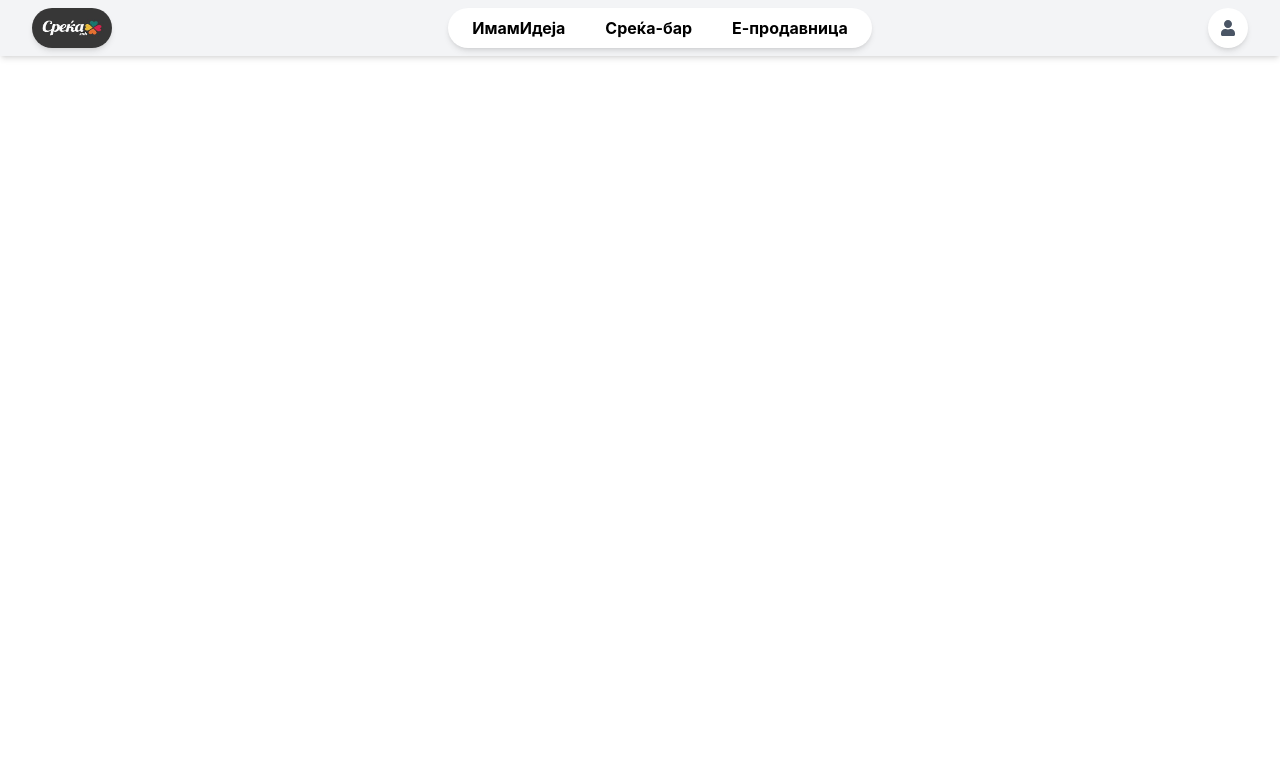
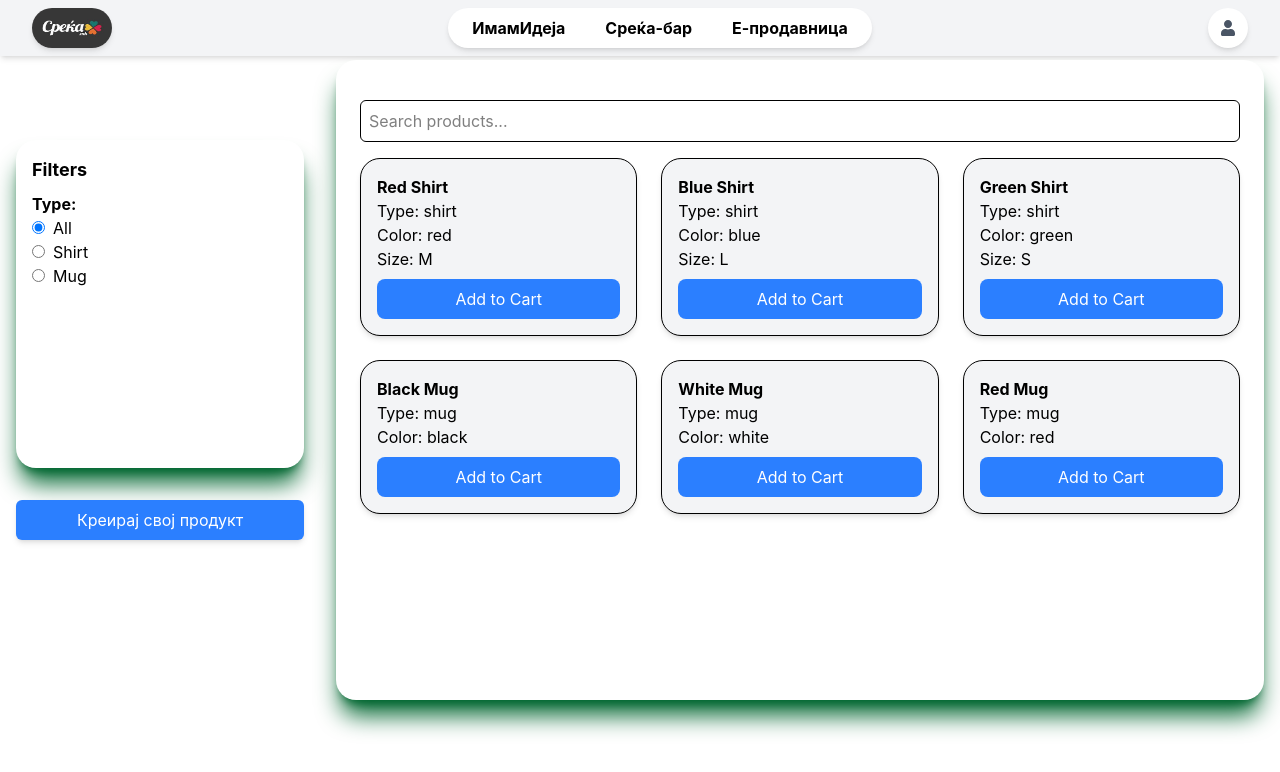
Before and after one commit to IamMistake/HackaProba, a React (Vite) app in the folder hackathon/: page /WebShop in a window 1280 px wide. Shown: the top 772 px of the page. Built offline with nearby package versions, Linux system fonts and the light colour scheme.

Commit message:
MakeAProduct

```diff
--- a/hackathon/src/App.jsx
+++ b/hackathon/src/App.jsx
@@ -1,7 +1,8 @@
 import './App.css'
 import NavBar from "./components/NavBar.jsx";
 import Home from "./pages/Home.jsx";
-import WebShop from './components/WebShop.jsx';
+import WebShop from './pages/WebShop.jsx';
+import MakeAProduct from './components/MakeAProduct.jsx';
 import { BrowserRouter as Router, Routes, Route } from "react-router-dom";
 
 function App() {
@@ -12,6 +13,7 @@ function App() {
         <Routes>
         <Route path="/" element={<Home />}> </Route>
         <Route path="/WebShop" element={<WebShop />}> </Route>
+        <Route path="/MakeAProduct" element={<MakeAProduct />}> </Route>
         </Routes>
       </div>  </Router>
   );
--- /dev/null
+++ b/hackathon/src/components/MakeAProduct.jsx
@@ -0,0 +1,86 @@
+import { useState } from "react";
+import { useNavigate } from "react-router-dom";
+
+function MakeAProduct() {
+  const navigate = useNavigate();
+  const [input, setInput] = useState("");
+  const [designOption, setDesignOption] = useState("AI");
+  const [showPreviews, setShowPreviews] = useState(false);
+
+  const handleSubmit = () => {
+    setShowPreviews(true);
+  };
+
+  return (
+    <div className="px-8 py-4">
+      <div className="flex justify-center items-start mt-10">
+        <div className="mr-6">
+          <button
+            onClick={() => navigate("/WebShop")}
+            className="mb-auto bg-blue-500 text-white px-4 py-2 rounded-md shadow-md hover:bg-blue-700"
+          >
+            Go back
+          </button>
+        </div>
+
+        <div className="bg-white p-6 rounded-2xl shadow-xl shadow-green-700 w-full max-w-md">
+          <h2 className="text-xl font-bold text-center mb-4">Create a Product</h2>
+
+          <label className="block text-gray-700 font-medium">Enter something:</label>
+          <input
+            type="text"
+            className="w-full p-2 mt-2 mb-4 border border-gray-300 rounded-md focus:outline-none focus:ring-2 focus:ring-blue-500"
+            onChange={(e) => setInput(e.target.value)}
+          />
+
+          <p className="text-gray-600 text-sm mb-4">
+            How it works: <span className="font-semibold">BLAH BLAH BLAH</span>
+          </p>
+
+          <fieldset className="space-y-3">
+            <legend className="text-gray-700 font-medium">Choose an option:</legend>
+
+            {["AI", "Со твое"].map((option) => (
+              <div key={option} className="flex items-center p-2 border border-gray-300 rounded-md shadow-sm">
+                <input
+                  id={option}
+                  type="radio"
+                  name="product-option"
+                  value={option}
+                  checked={designOption === option}
+                  onChange={() => setDesignOption(option)}
+                  className="w-4 h-4 text-blue-600 focus:ring-blue-500"
+                />
+                <label htmlFor={option} className="ml-2 text-gray-900">
+                  {option}
+                </label>
+              </div>
+            ))}
+          </fieldset>
+
+          <button
+            onClick={handleSubmit}
+            className="mt-4 w-full bg-green-500 text-white py-2 px-4 rounded-lg hover:bg-green-600 transition"
+          >
+            Submit
+          </button>
+
+          {showPreviews && (
+            <div className="mt-8 grid grid-cols-2 gap-4">
+              <div className="p-4 border shadow-md rounded-[20px] bg-gray-100">
+                <h3 className="font-bold">Preview 1</h3>
+                <img src="https://via.placeholder.com/150" alt="Preview 1" />
+              </div>
+              <div className="p-4 border shadow-md rounded-[20px] bg-gray-100">
+                <h3 className="font-bold">Preview 2</h3>
+                <img src="https://via.placeholder.com/150" alt="Preview 2" />
+              </div>
+            </div>
+          )}
+        </div>
+      </div>
+    </div>
+  );
+}
+
+export default MakeAProduct;
--- /dev/null
+++ b/hackathon/src/pages/WebShop.jsx
@@ -0,0 +1,148 @@
+import NavBar from "../components/NavBar.jsx";
+import React, { useState } from "react";
+import { useNavigate } from "react-router-dom";
+
+const products = [
+  { id: 1, productName: "Red Shirt", type: "shirt", color: "red", size: "M" },
+  { id: 2, productName: "Blue Shirt", type: "shirt", color: "blue", size: "L" },
+  { id: 3, productName: "Green Shirt", type: "shirt", color: "green", size: "S" },
+  { id: 4, productName: "Black Mug", type: "mug", color: "black" },
+  { id: 5, productName: "White Mug", type: "mug", color: "white" },
+  { id: 6, productName: "Red Mug", type: "mug", color: "red" },
+];
+
+function WebShop() {
+  const navigate = useNavigate();
+  const [search, setSearch] = useState("");
+  const [filterType, setFilterType] = useState("all");
+  const [selectedColors, setSelectedColors] = useState([]);
+  const [selectedSizes, setSelectedSizes] = useState([]);
+
+  // Toggle function for checkboxes
+  const handleCheckboxChange = (value, setter, selectedValues) => {
+    if (selectedValues.includes(value)) {
+      setter(selectedValues.filter((item) => item !== value));
+    } else {
+      setter([...selectedValues, value]);
+    }
+  };
+
+  const filteredProducts = products.filter((product) => {
+    return (
+      product.productName.toLowerCase().includes(search.toLowerCase()) &&
+      (filterType === "all" || product.type === filterType) &&
+      (selectedColors.length === 0 || selectedColors.includes(product.color)) &&
+      (selectedSizes.length === 0 || product.size === undefined || selectedSizes.includes(product.size))
+    );
+  });
+  return (
+    <div className="grid grid-cols-1 sm:grid-cols-4 gap-8 m-4 mt-1 h-screen sm:grid-rows-[51vh_35vh]">
+
+      {/* Sidebar - Filters */}
+      <div className="col-span-1 bg-white p-4 text-black overflow-y-auto hide-scrollbar
+  rounded-[20px] shadow-xl shadow-green-800 flex-grow mt-20">
+
+        <h2 className="font-bold text-lg mb-2">Filters</h2>
+
+        {/* Type Filter */}
+        <div>
+          <label className="block font-bold">Type:</label>
+          {["all", "shirt", "mug"].map((type) => (
+            <div key={type}>
+              <input
+                type="radio"
+                id={type}
+                name="type"
+                value={type}
+                checked={filterType === type}
+                onChange={() => setFilterType(type)}
+                className="mr-2"
+              />
+              <label htmlFor={type} className="capitalize">{type}</label>
+            </div>
+          ))}
+        </div>
+
+        {/* Color Filter */}
+        {filterType !== "all" && (
+          <div className="mt-4">
+            <label className="block font-bold">Color:</label>
+            {["red", "blue", "green", "black", "white"].map((color) => (
+              <div key={color}>
+                <input
+                  type="checkbox"
+                  id={color}
+                  value={color}
+                  checked={selectedColors.includes(color)}
+                  onChange={() => handleCheckboxChange(color, setSelectedColors, selectedColors)}
+                  className="mr-2"
+                />
+                <label htmlFor={color} className="capitalize">{color}</label>
+              </div>
+            ))}
+          </div>
+        )}
+
+        {/* Size Filter (Only for Shirts) */}
+        {filterType === "shirt" && (
+          <div className="mt-4">
+            <label className="block font-bold">Size:</label>
+            {["S", "M", "L"].map((size) => (
+              <div key={size}>
+                <input
+                  type="checkbox"
+                  id={size}
+                  value={size}
+                  checked={selectedSizes.includes(size)}
+                  onChange={() => handleCheckboxChange(size, setSelectedSizes, selectedSizes)}
+                  className="mr-2"
+                />
+                <label htmlFor={size}>{size}</label>
+              </div>
+            ))}
+          </div>
+        )}
+      </div>
+
+
+      {/* Main Content - Products */}
+      <div className="col-span-3 bg-white p-6 text-black rounded-[20px] min-h-[80vh] shadow-xl shadow-green-800">
+
+        {/* Search Bar */}
+        <input
+          type="text"
+          placeholder="Search products..."
+          className="w-full p-2 my-4 border rounded-md"
+          onChange={(e) => setSearch(e.target.value)}
+        />
+
+        {/* Product Grid */}
+        <div className="grid grid-cols-3 gap-6">
+          {filteredProducts.map((product) => (
+            <div key={product.id} className="p-4 border shadow-md rounded-[20px] bg-gray-100">
+              <h3 className="font-bold">{product.productName}</h3>
+              <p>Type: {product.type}</p>
+              <p>Color: {product.color}</p>
+              {product.size && <p>Size: {product.size}</p>}
+
+              {/* Add to Cart Button */}
+              <button className="mt-2 w-full bg-blue-500 text-white py-2 px-4 rounded-lg
+                hover:bg-blue-600 transition">
+                Add to Cart
+              </button>
+            </div>
+          ))}
+        </div>
+
+      </div>
+       <button
+          onClick={() => navigate("/MakeAProduct")}
+          className="mb-auto bg-blue-500 text-white p-2 rounded-md shadow-md hover:bg-blue-700"
+        >
+          Креирај свој продукт
+        </button>
+    </div>
+  );
+}
+
+export default WebShop;
```
Also changed, not shown: hackathon/src/components/WebShop.jsx (deleted, +0 -9 lines).
